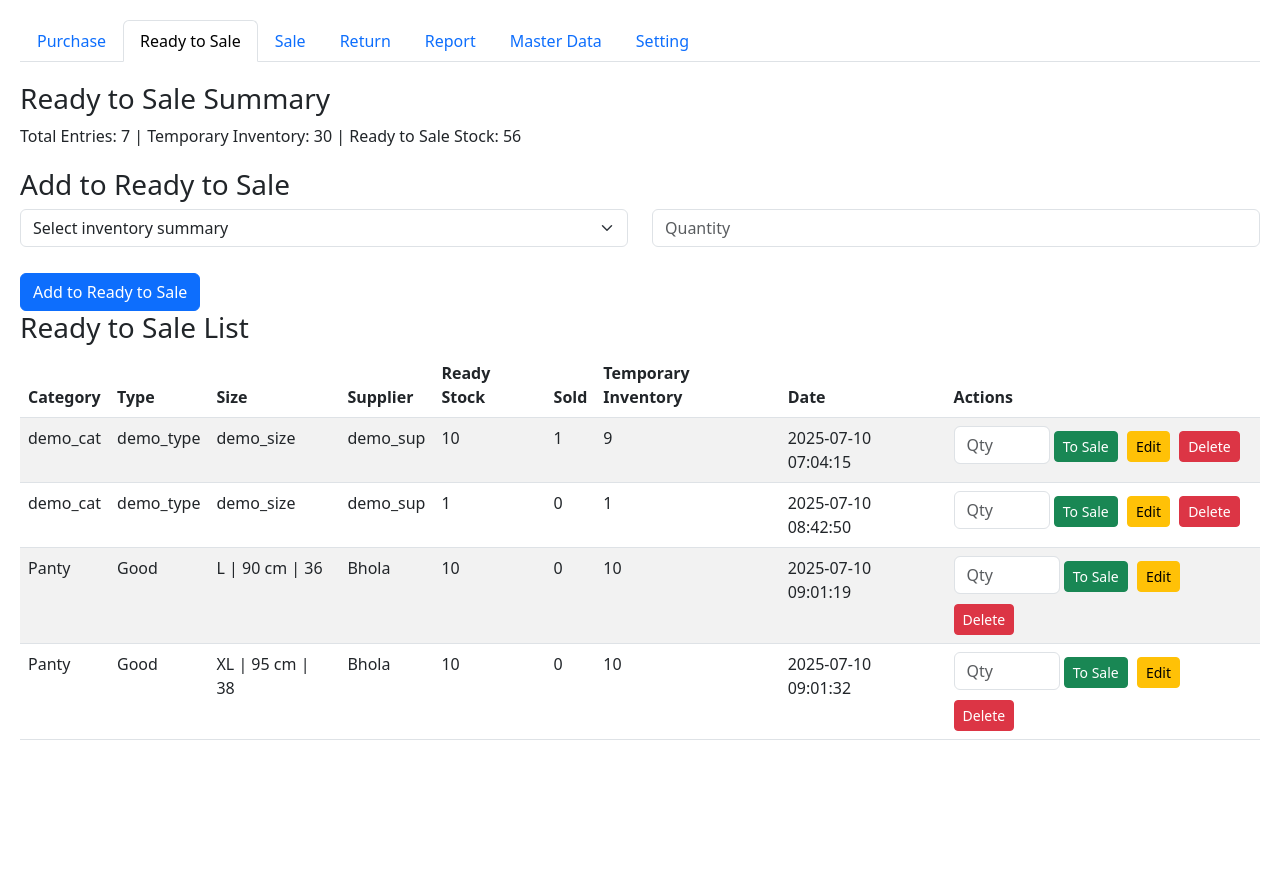
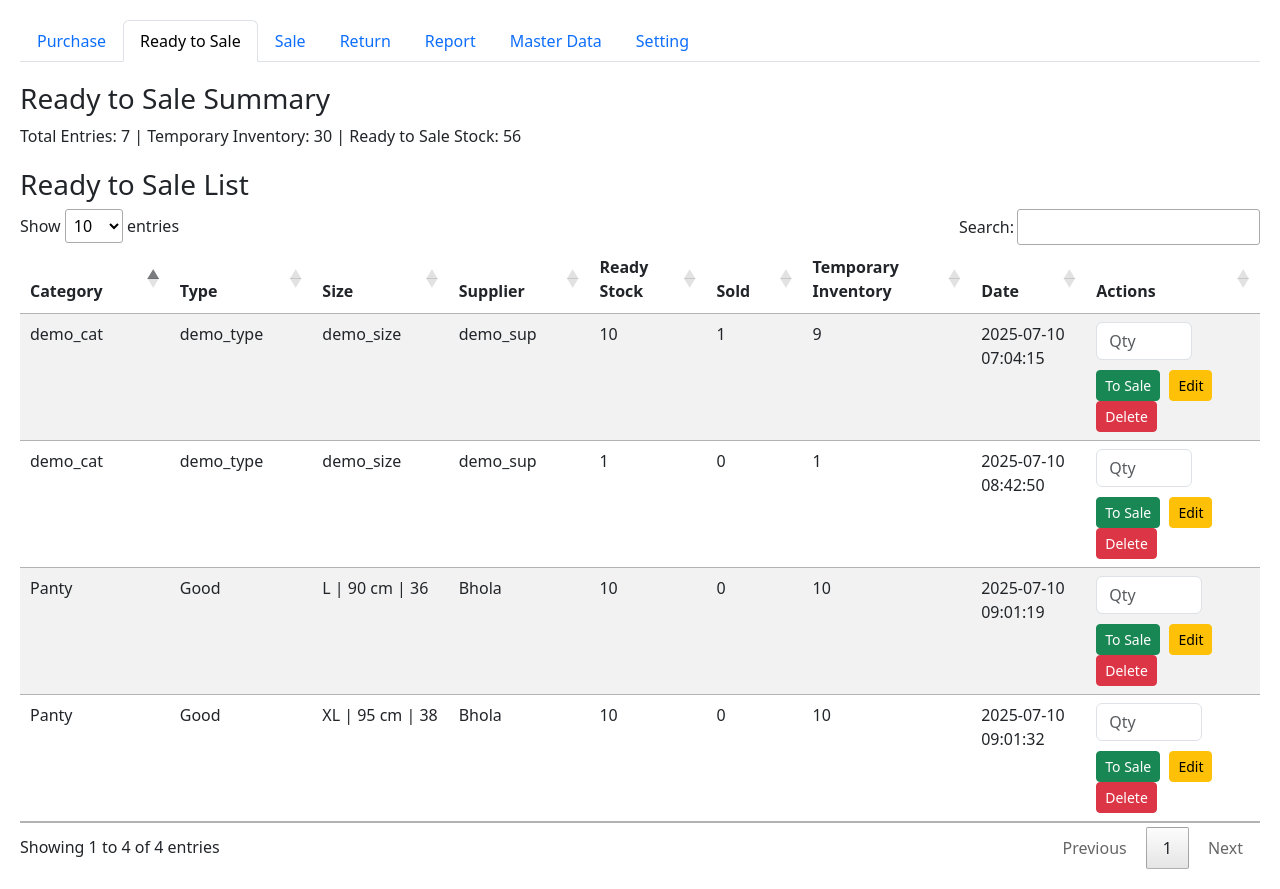
Before and after one commit to suvooncode/inventory, a Flask app: page / in a window 1280 px wide, after a click on "Ready to Sale". Before the commit the page ends 740 px from the top, so only its background shows below. Run offline with Flask 3, Linux system fonts and the light colour scheme; data comes from the database, SQL or seed files in the repository; both versions use the stored data as it was after the commit; some libraries are stand-ins or nearby versions.

Commit message:
commit -3

```diff
--- a/app.py
+++ b/app.py
@@ -248,6 +248,8 @@ def manage_returns():
             c.execute('DELETE FROM returns WHERE id = ?', (data['id'],))
             conn.commit()
             return jsonify({'message': 'Return deleted'})
+
+
 @app.route('/api/ready_to_sale', methods=['GET', 'POST', 'PUT', 'DELETE'])
 def manage_ready_to_sale():
     with sqlite3.connect('inventory.db') as conn:
@@ -416,19 +418,19 @@ def manage_sales():
         c = conn.cursor()
         if request.method == 'GET':
             c.execute('''
-                SELECT r.id, p.id, c.name, t.name, s.name, su.name, r.quantity, r.date
-                FROM ready_to_sale r
+                SELECT sa.id, r.id, p.id, c.name, t.name, s.name, su.name, sa.quantity, sa.date
+                FROM sales sa
+                JOIN ready_to_sale r ON sa.ready_to_sale_id = r.id
                 JOIN purchases p ON r.purchase_id = p.id
                 JOIN categories c ON p.category_id = c.id
                 JOIN types t ON p.type_id = t.id
                 JOIN sizes s ON p.size_id = s.id
                 JOIN suppliers su ON p.supplier_id = su.id
-                LEFT JOIN sales sa ON sa.ready_to_sale_id = r.id
-                GROUP BY r.id
-                HAVING r.quantity > COALESCE(SUM(sa.quantity), 0)
             ''')
 
-            return jsonify([dict(zip(['purchase_id', 'category', 'type', 'size', 'supplier', 'quantity', 'date'], row)) for row in c.fetchall()])
+            return jsonify([dict(zip([
+                'id', 'ready_id', 'purchase_id', 'category', 'type', 'size', 'supplier', 'quantity', 'date'
+            ], row)) for row in c.fetchall()])
 
         if request.method == 'POST':
             data = request.json
@@ -477,6 +479,33 @@ def manage_sales():
             c.execute('DELETE FROM sales WHERE id = ?', (data['id'],))
             conn.commit()
             return jsonify({'message': 'Sale deleted'})
+
+
+@app.route('/api/sales_sku_summary', methods=['GET'])
+def sales_sku_summary():
+    with sqlite3.connect('inventory.db') as conn:
+        c = conn.cursor()
+        c.execute('''
+            SELECT
+                c.name AS category,
+                t.name AS type,
+                s.name AS size,
+                su.name AS supplier,
+                SUM(sa.quantity) AS total_sold
+            FROM sales sa
+            JOIN ready_to_sale rts ON sa.ready_to_sale_id = rts.id
+            JOIN purchases p ON rts.purchase_id = p.id
+            JOIN categories c ON p.category_id = c.id
+            JOIN types t ON p.type_id = t.id
+            JOIN sizes s ON p.size_id = s.id
+            JOIN suppliers su ON p.supplier_id = su.id
+            GROUP BY c.id, t.id, s.id, su.id
+        ''')
+        return jsonify([
+            dict(zip(['category', 'type', 'size', 'supplier', 'total_sold'], row))
+            for row in c.fetchall()
+        ])
+
 
 @app.route('/api/inventory_summary', methods=['GET'])
 def inventory_summary():
--- a/templates/index.html
+++ b/templates/index.html
@@ -5,6 +5,14 @@
     <meta name="viewport" content="width=device-width, initial-scale=1.0">
     <title>Inventory Management</title>
     <link href="https://cdn.jsdelivr.net/npm/bootstrap@5.3.0/dist/css/bootstrap.min.css" rel="stylesheet">
+
+    <!-- DataTables CSS -->
+    <link rel="stylesheet" href="https://cdn.datatables.net/1.13.6/css/jquery.dataTables.min.css">
+    <!-- jQuery (required by DataTables) -->
+    <script src="https://code.jquery.com/jquery-3.7.0.min.js"></script>
+    <!-- DataTables JS -->
+    <script src="https://cdn.datatables.net/1.13.6/js/jquery.dataTables.min.js"></script>
+
     <style>
         body { padding: 20px; }
         .tab-content { margin-top: 20px; }
@@ -69,7 +77,7 @@
                 <button type="submit" class="btn btn-primary">Add Purchase</button>
             </form>
             <h3>Purchase List</h3>
-            <table class="table table-striped">
+            <table id="purchase_list_table" class="table table-striped">
                 <thead>
                     <tr>
                         <th>Category</th><th>Type</th><th>Size</th><th>Supplier</th>
@@ -88,8 +96,8 @@
                    Temporary Inventory: <span id="temp_inventory">0</span> |
                    Ready to Sale Stock: <span id="ready_inventory">0</span></p>
             </div>
-            <h3>Add to Ready to Sale</h3>
-            <form id="ready_to_sale_form">
+            <!--<h3>Add to Ready to Sale</h3>-->
+            <form id="ready_to_sale_form" style="display:none;">
                 <div class="row mb-3">
                     <div class="col">
                         <select id="ready_purchase_id" class="form-select" required>
@@ -103,7 +111,7 @@
                 <button type="submit" class="btn btn-primary">Add to Ready to Sale</button>
             </form>
             <h3>Ready to Sale List</h3>
-            <table class="table table-striped">
+            <table id="ready_to_sale_table" class="table table-striped">
                 <thead>
                     <tr>
                         <th>Category</th><th>Type</th><th>Size</th><th>Supplier</th>
@@ -121,8 +129,8 @@
                 <h3>Sale Summary</h3>
                 <p>Total Entries: <span id="sale_total_entries">0</span></p>
             </div>
-            <h3>Add Sale</h3>
-            <form id="sale_form">
+            <!--<h3>Add Sale</h3>-->
+            <form id="sale_form" style="display:none;">
                 <div class="row mb-3">
                     <div class="col">
                         <select id="sale_ready_id" class="form-select" required>
@@ -135,8 +143,20 @@
                 </div>
                 <button type="submit" class="btn btn-primary">Add Sale</button>
             </form>
+
+            <h3>SKU-wise Sales Summary</h3>
+            <table id="sales_sku_summary_table" class="table table-bordered">
+                <thead>
+                    <tr>
+                        <th>Category</th><th>Type</th><th>Size</th><th>Supplier</th><th>Total Sold</th>
+                    </tr>
+                </thead>
+                <tbody id="sales_sku_summary_list"></tbody>
+            </table>
+
             <h3>Sale List</h3>
-            <table class="table table-striped">
+
+            <table id= "sale_list_table" class="table table-striped">
                 <thead>
                     <tr>
                         <th>Category</th><th>Type</th><th>Size</th><th>Supplier</th>
@@ -630,6 +650,12 @@
                     </td>`;
                 tbody.appendChild(row);
             });
+
+
+            $('#purchase_list_table').DataTable().destroy(); // Destroy previous instance
+            $('#purchase_list_table').DataTable();           // Re-initialize
+
+
             document.getElementById('total_cost').textContent = totalCost.toFixed(2);
             document.getElementById('total_entries').textContent = totalEntries;
             await populateDropdown('ready_purchase_id', 'inventory_summary');
@@ -738,6 +764,10 @@ async function loadReadyToSale() {
         }
     }
 
+
+        $('#ready_to_sale_table').DataTable().destroy(); // Destroy previous instance
+        $('#ready_to_sale_table').DataTable();
+
     document.getElementById('ready_total_entries').textContent = totalEntries;
     document.getElementById('temp_inventory').textContent = tempInventory;
     document.getElementById('ready_inventory').textContent = readyStock;
@@ -795,6 +825,25 @@ async function loadReadyToSale() {
                     </td>`;
                 tbody.appendChild(row);
             });
+
+            const summary = await fetchData('sales_sku_summary');
+            const skuTable = document.getElementById('sales_sku_summary_list');
+            skuTable.innerHTML = '';
+
+            summary.forEach(s => {
+                const row = document.createElement('tr');
+                row.innerHTML = `
+                    <td>${s.category}</td><td>${s.type}</td><td>${s.size}</td><td>${s.supplier}</td><td>${s.total_sold}</td>
+                `;
+                skuTable.appendChild(row);
+            });
+
+            $('#sale_list_table').DataTable().destroy();
+            $('#sale_list_table').DataTable();
+
+            $('#sales_sku_summary_table').DataTable().destroy();
+            $('#sales_sku_summary_table').DataTable();
+
         }
 
         async function editSale(id) {
@@ -1037,6 +1086,8 @@ async function loadReadyToSale() {
         }
 
         init();
+
+
     </script>
 </body>
 </html>
```
Also changed, not shown: inventory.db.
